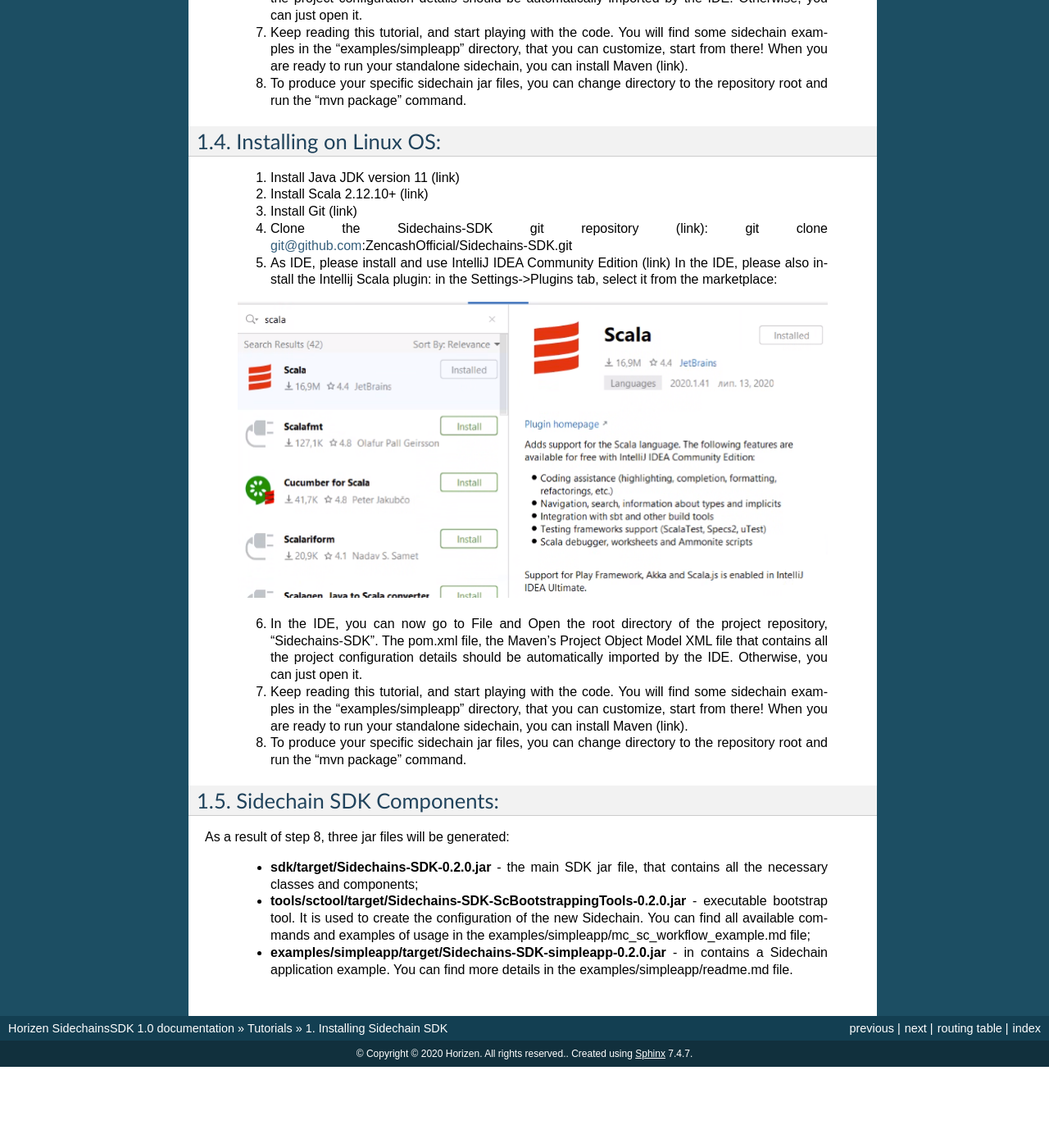
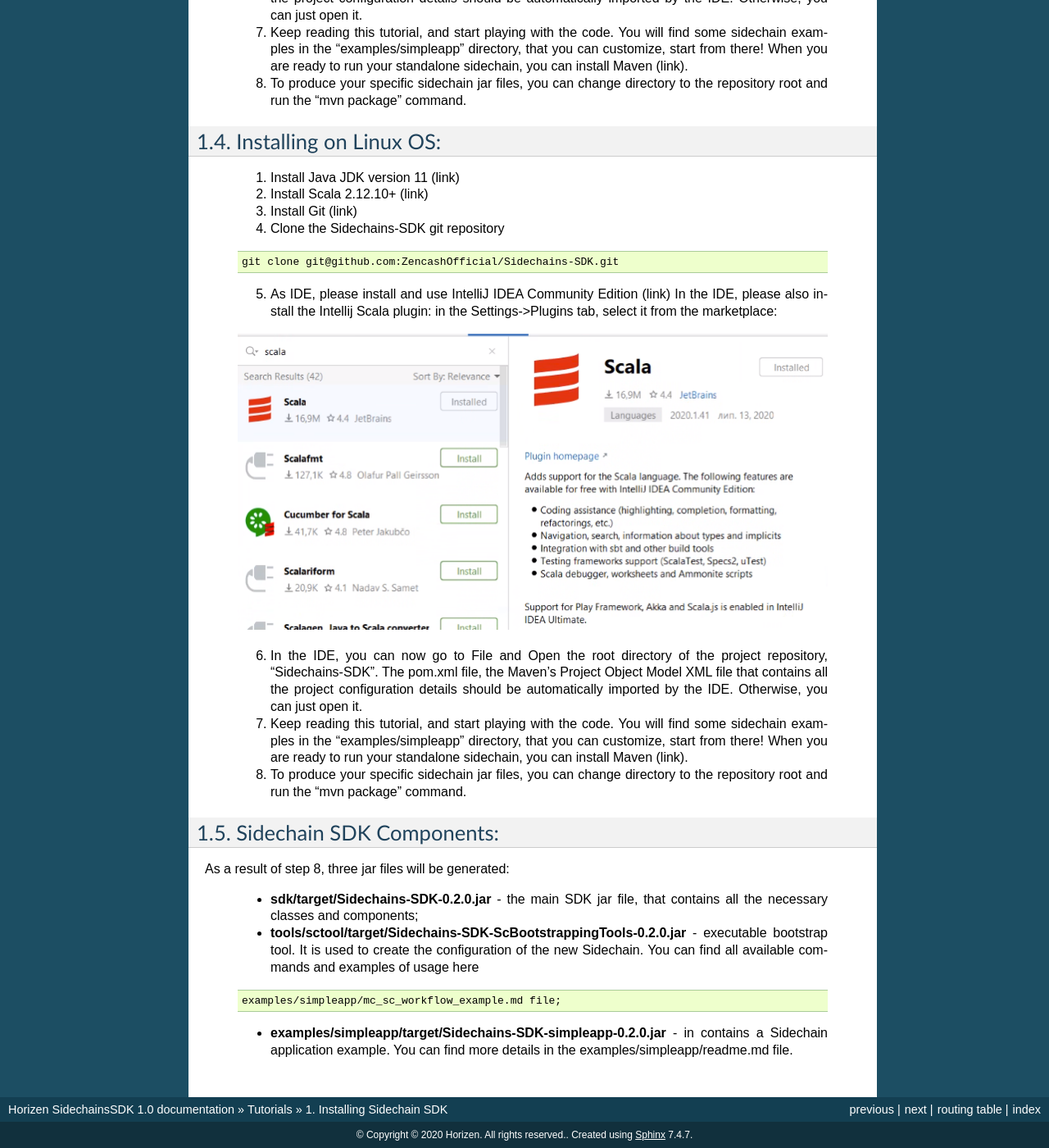
Before and after one commit to megaluck/documentation, a Sphinx documentation site: the page built from docs/introduction/01-install.rst, in a window 1280 px wide and 1400 px high, scrolled down 1031 px. Shown: the whole window at 82% size. Built offline with Sphinx 7.4.7, drawn with Linux system fonts in a browser that asks for light colours; before the commit the page ends 2332 px from its top, so only the background shows below that.

Commit message:
Update 01-install.rst

```diff
--- a/docs/introduction/01-install.rst
+++ b/docs/introduction/01-install.rst
@@ -49,7 +49,12 @@
   1. Install Java JDK version 11 (link)
   2. Install Scala 2.12.10+ (link)
   3. Install Git (link)
-  4. Clone the Sidechains-SDK git repository (link): git clone git@github.com:ZencashOfficial/Sidechains-SDK.git
+  4. Clone the Sidechains-SDK git repository
+
+  .. code:: Bash
+
+     git clone git@github.com:ZencashOfficial/Sidechains-SDK.git
+
   5. As IDE, please install and use IntelliJ IDEA Community Edition (link) In the IDE, please also install the Intellij Scala plugin: in the Settings->Plugins tab, select it from the marketplace:
 
   .. image:: /images/intellij.png
@@ -67,5 +72,10 @@
 As a result of step 8, three jar files will be generated:
 
   * **sdk/target/Sidechains-SDK-0.2.0.jar** - the main SDK jar file, that contains all the necessary classes and components;
-  * **tools/sctool/target/Sidechains-SDK-ScBootstrappingTools-0.2.0.jar** - executable bootstrap tool. It is used to create the configuration of the new Sidechain. You can find all available commands and examples of usage in the examples/simpleapp/mc_sc_workflow_example.md file;
+  * **tools/sctool/target/Sidechains-SDK-ScBootstrappingTools-0.2.0.jar** - executable bootstrap tool. It is used to create the configuration of the new Sidechain. You can find all available commands and examples of usage here
+
+  ..  code:: Bash
+
+      examples/simpleapp/mc_sc_workflow_example.md file;
+
   * **examples/simpleapp/target/Sidechains-SDK-simpleapp-0.2.0.jar** - in contains a Sidechain application example. You can find more details in the examples/simpleapp/readme.md file.
```
